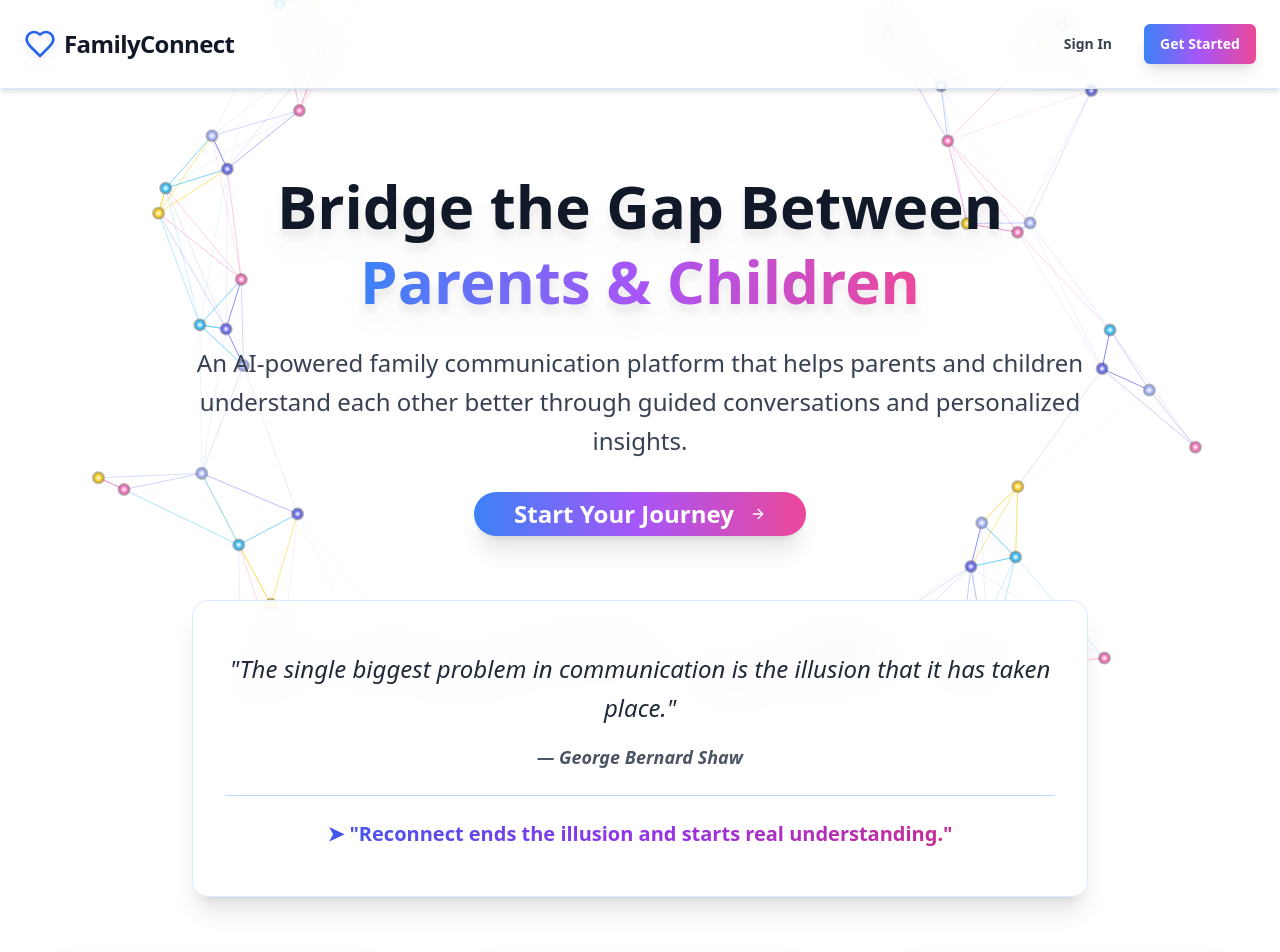
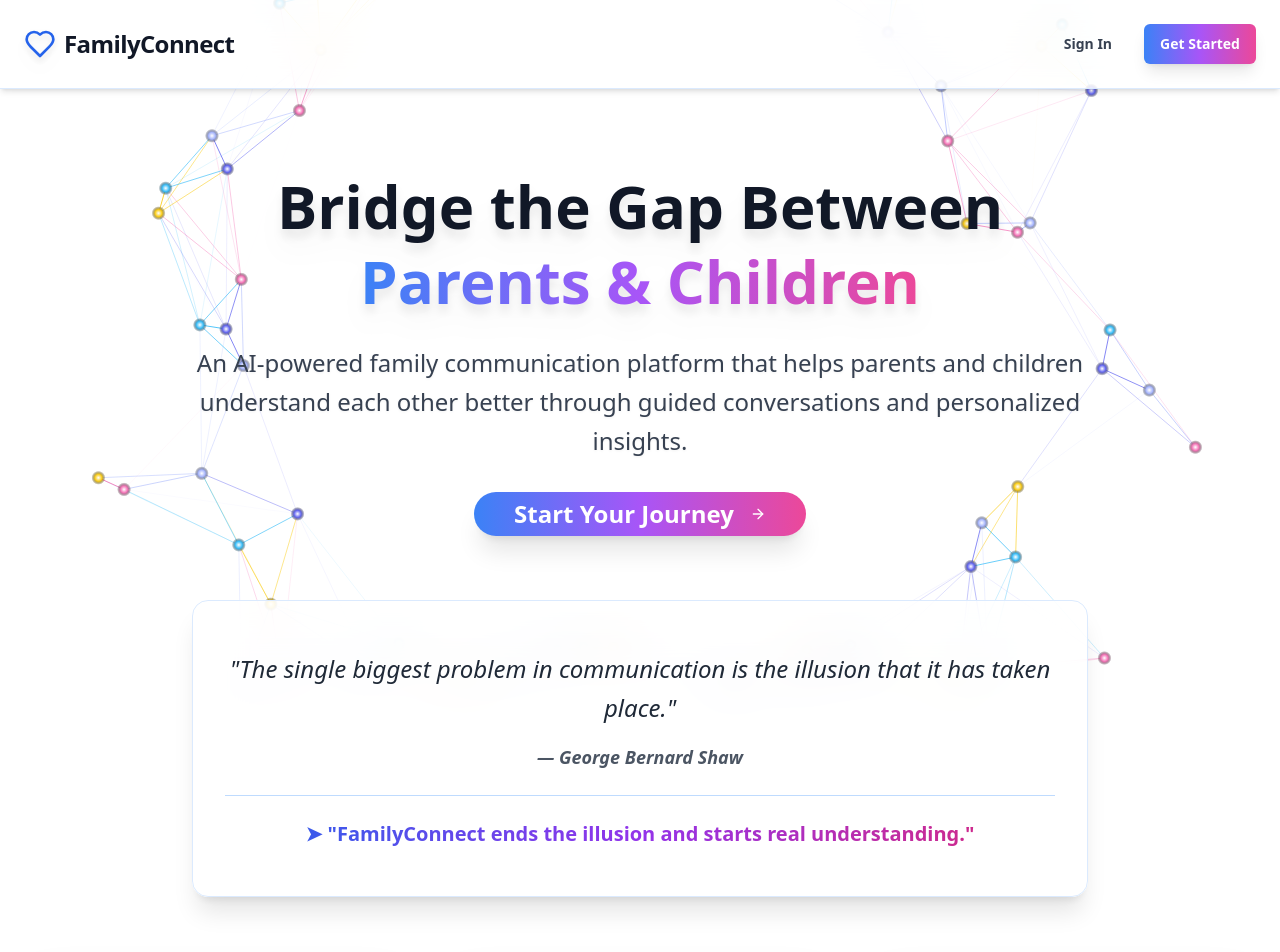
Before and after one commit to Tuguzbay/loving-family-bridge, a React (Vite) app: page / in a window 1280 px wide. Shown: the top 952 px of the page. Built offline with nearby package versions, Linux system fonts and the light colour scheme.

Commit message:
Replace Reconnect with FamilyConnect
Replaced all instances of "Reconnect" with "FamilyConnect" in the codebase.

```diff
--- a/src/pages/Index.tsx
+++ b/src/pages/Index.tsx
@@ -118,7 +118,7 @@ const Index = () => {
             transition={{ delay: 0.2 }}
           >
             <p className="text-xl font-semibold text-transparent bg-clip-text bg-gradient-to-r from-blue-600 via-purple-600 to-pink-600">
-              ➤ "Reconnect ends the illusion and starts real understanding."
+              ➤ "FamilyConnect ends the illusion and starts real understanding."
             </p>
           </motion.div>
         </motion.div>
```
